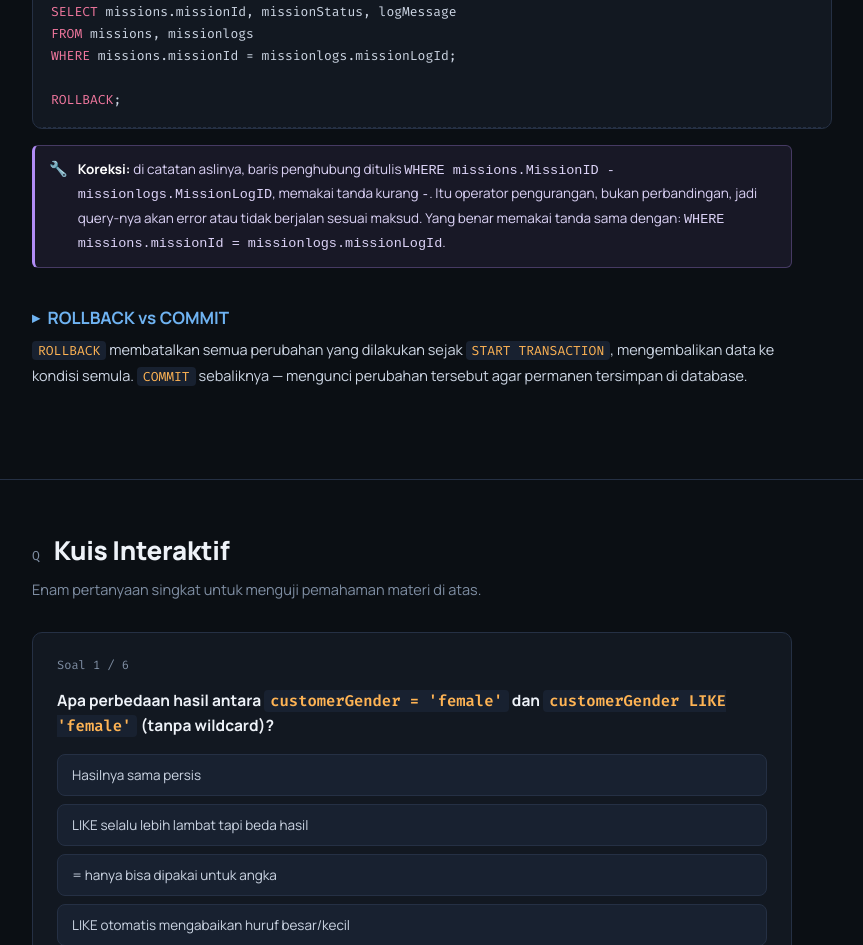
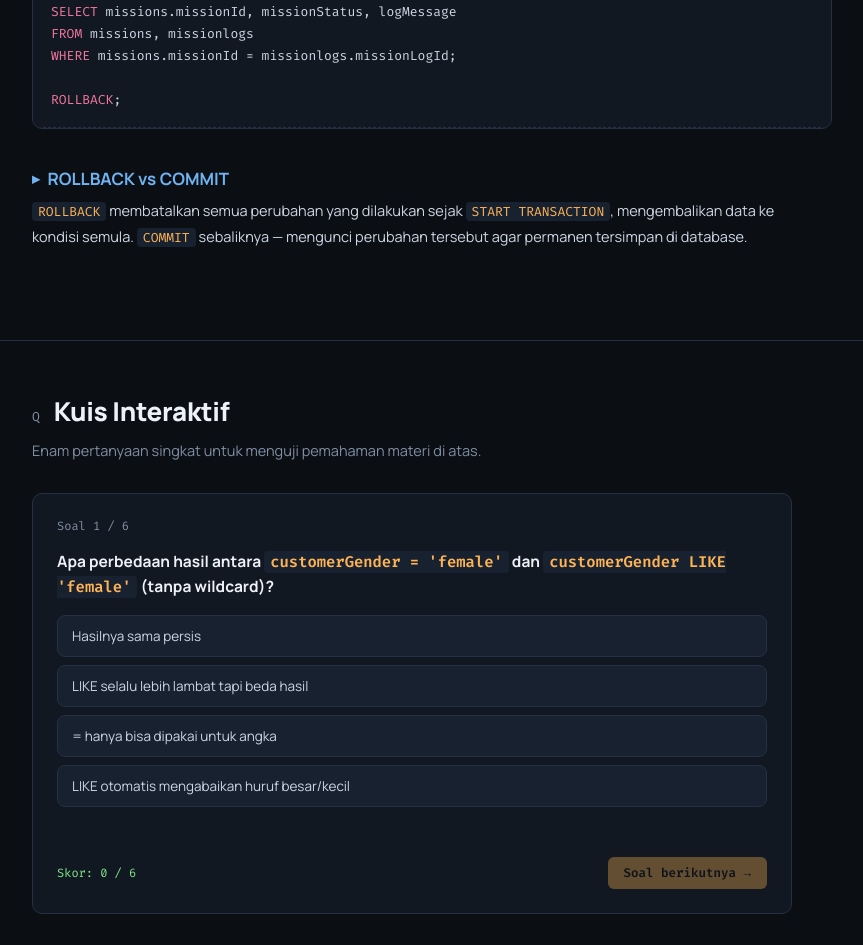
Before and after one commit to eloraeka/belajar-sql, a plain HTML site: page index.html in a window 1280 px wide. Shown: the part 8828-9773 px from the top of the page, without its empty margins (294-1157 px from the left). Drawn offline with Linux system fonts and the light colour scheme.

Commit message:
Update index.html

```diff
--- a/index.html
+++ b/index.html
@@ -553,10 +553,7 @@ WHERE missions.missionId = missionlogs.missionLogId;
 ROLLBACK;</pre>
         <div class="result-wrap"></div>
       </div>
-      <div class="callout">
-        <span class="icon">🔧</span>
-        <div class="callout-text"><b>Koreksi:</b> di catatan aslinya, baris penghubung ditulis <code>WHERE missions.MissionID - missionlogs.MissionLogID</code>, memakai tanda kurang <code>-</code>. Itu operator pengurangan, bukan perbandingan, jadi query-nya akan error atau tidak berjalan sesuai maksud. Yang benar memakai tanda sama dengan: <code>WHERE missions.missionId = missionlogs.missionLogId</code>.</div>
-      </div>
+
     </div>
 
     <div class="topic">
```
